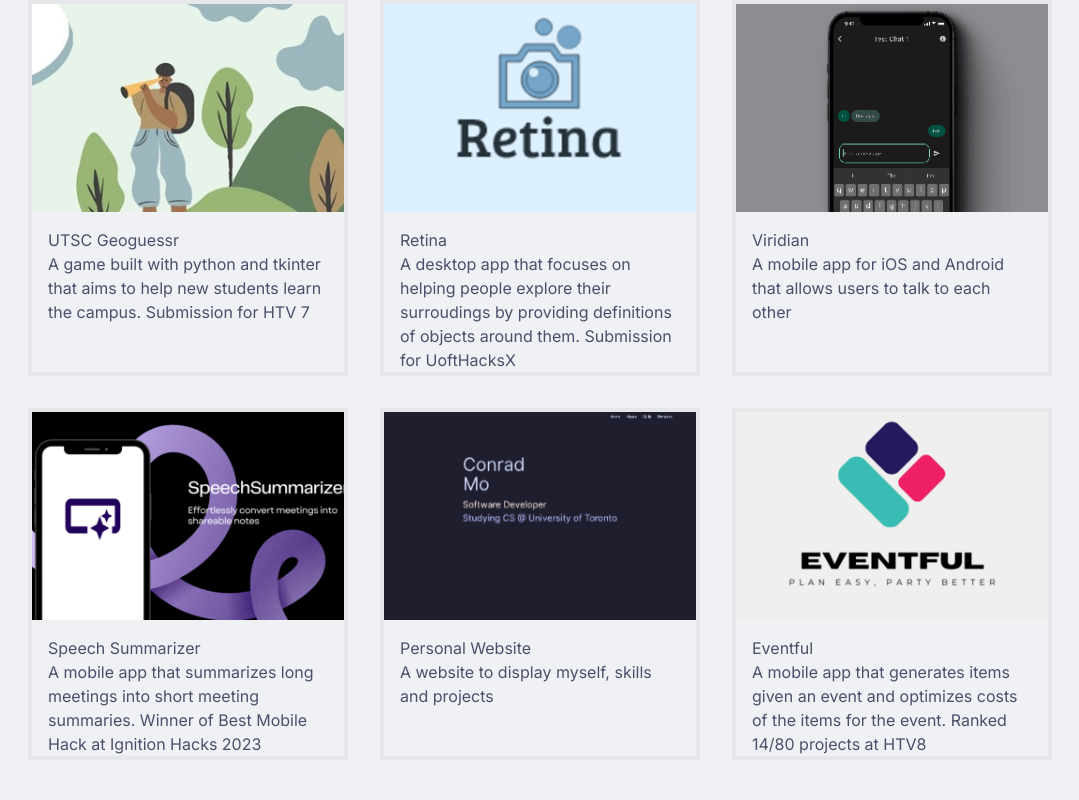
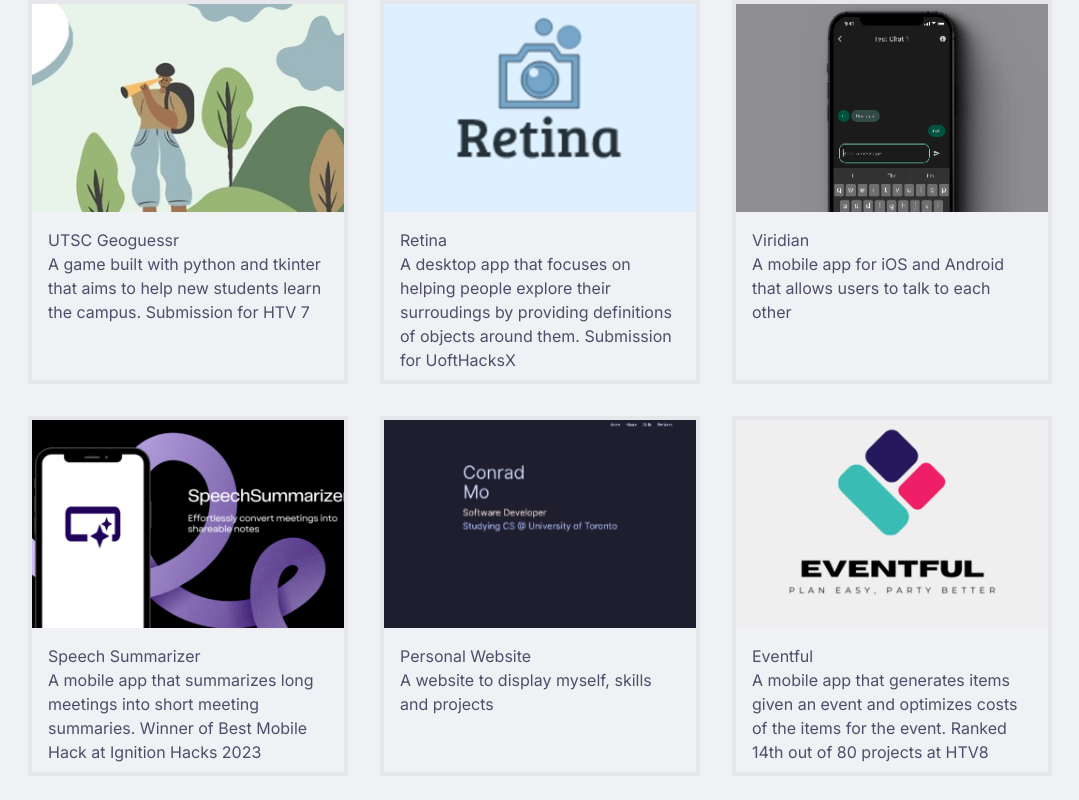
Before and after one commit to conrad-mo/personal-website-old, a Next.js app: page / in a window 1280 px wide. Shown: the part 2620-3420 px from the top of the page, without its empty margins (100-1179 px from the left). Built offline with nearby package versions, Linux system fonts and the light colour scheme; what @catppuccin/tailwindcss would draw is missing.

Commit message:
Testing some margin changes

```diff
--- a/app/page.tsx
+++ b/app/page.tsx
@@ -195,7 +195,7 @@
                   width={400}
                   height={400}
                 />
-                <div className="mx-4">
+                <div className="mx-4 mb-2">
                   <div>UTSC Geoguessr</div>
                   <div>
                     A game built with python and tkinter that aims to help new
@@ -222,7 +222,7 @@
                   width={400}
                   height={400}
                 />
-                <div className="mx-4">
+                <div className="mx-4 mb-2">
                   <div>Retina</div>
                   <div>
                     A desktop app that focuses on helping people explore their
@@ -250,7 +250,7 @@
                   width={400}
                   height={400}
                 />
-                <div className="mx-4">
+                <div className="mx-4 mb-2">
                   <div>Viridian</div>
                   <div>
                     A mobile app for iOS and Android that allows users to talk
@@ -277,7 +277,7 @@
                   width={400}
                   height={400}
                 />
-                <div className="mx-4">
+                <div className="mx-4 mb-2">
                   <div>Speech Summarizer</div>
                   <div>
                     A mobile app that summarizes long meetings into short
@@ -305,7 +305,7 @@
                   width={400}
                   height={400}
                 />
-                <div className="mx-4">
+                <div className="mx-4 mb-2">
                   <div>Personal Website</div>
                   <div>A website to display myself, skills and projects</div>
                 </div>
@@ -329,9 +329,9 @@
                   width={400}
                   height={400}
                 />
-                <div className="mx-4">
+                <div className="mx-4 mb-2">
                   <div>Eventful</div>
-                  <div>A mobile app that generates items given an event and optimizes costs of the items for the event. Ranked 14/80 projects at HTV8</div>
+                  <div>A mobile app that generates items given an event and optimizes costs of the items for the event. Ranked 14th out of 80 projects at HTV8</div>
                 </div>
                 <div className="absolute inset-0 bg-ctp-base opacity-0 hover:opacity-60 transition-opacity duration-300 ease-in-out"></div>
               </a>
```
